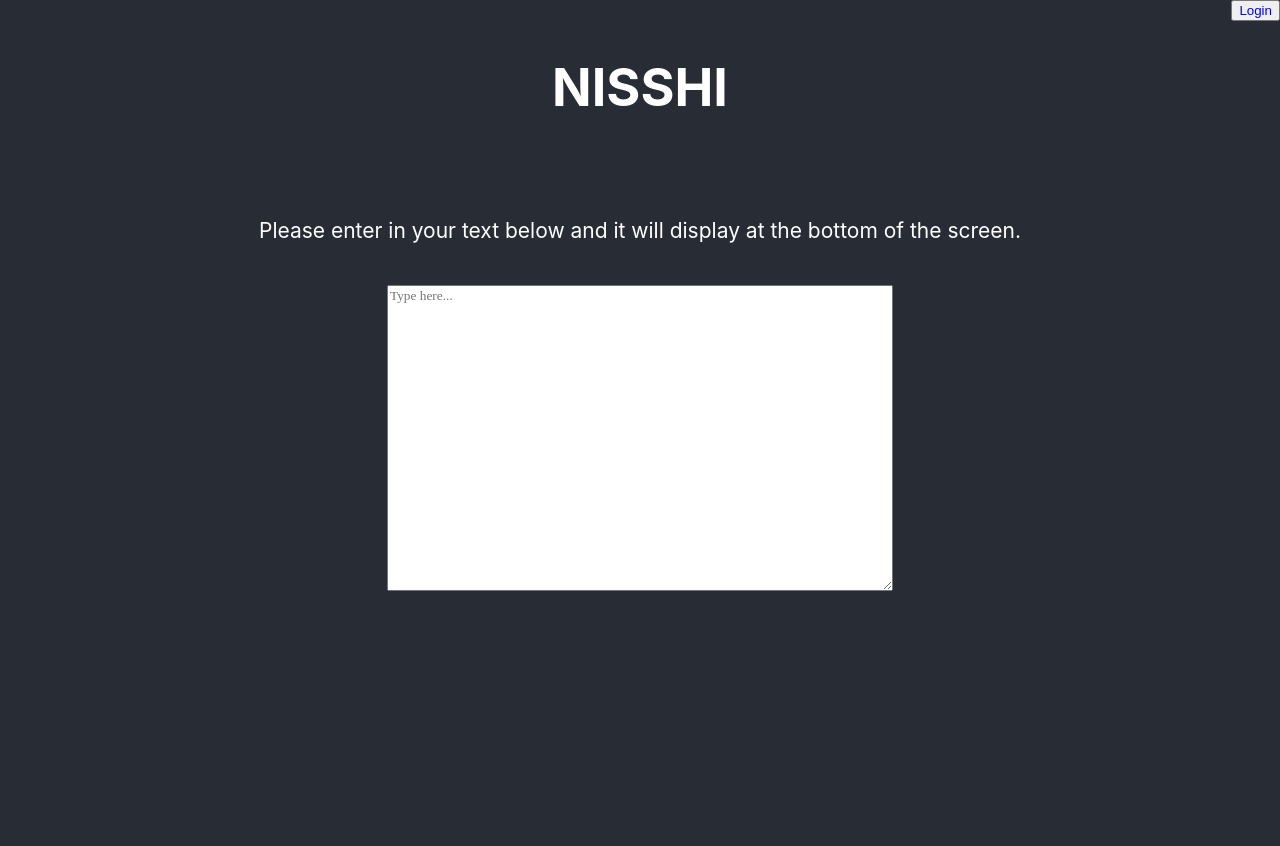
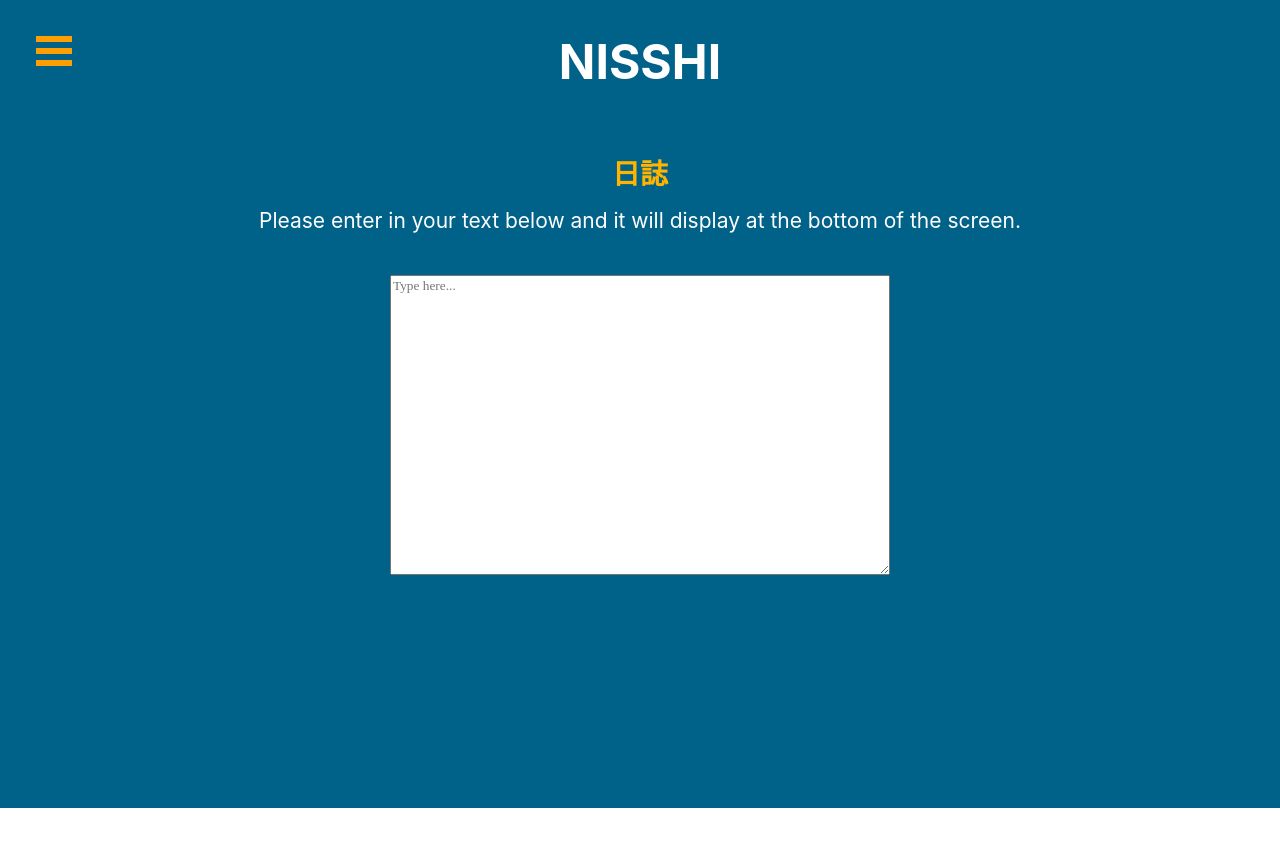
Before and after one commit to DerekPena/Nisshi, a React (Create React App) app: page / in a window 1280 px wide. Shown: the top 846 px of the page. After the commit the page ends 808 px from the top, so only its background shows below. Built offline with nearby package versions, Linux system fonts and the light colour scheme.

Commit message:
Added a sidebar and updated the CSS to reflect our mockup better

```diff
--- a/package.json
+++ b/package.json
@@ -8,6 +8,7 @@
     "@testing-library/react": "^13.4.0",
     "@testing-library/user-event": "^13.5.0",
     "react": "^18.2.0",
+    "react-burger-menu": "^3.0.9",
     "react-dom": "^18.2.0",
     "react-scripts": "5.0.1",
     "web-vitals": "^2.1.4"
--- a/src/frontend/App.css
+++ b/src/frontend/App.css
@@ -9,33 +9,21 @@
 }
 
 .App-header {
-  background-color: #282c34;
+  background-color: #006189;
   max-height: 1vh;
   display: flex;
   flex-direction: column;
-  font-size: calc(10px + 2vmin);
+  font-size: calc(8px + 2vmin);
   color: white;
 }
 
-.App-login {
-  background-color: #282c34;
-  display: flex;
-  flex-direction: column;
-  align-items: end;
-}
-
 .App-content {
-  background-color: #282c34;
+  background-color: #006189;
   min-height: 100vh;
-  max-width: 100%;
   display: flex;
   flex-direction: column;
   align-items: center;
-  justify-content: center;
+  padding-top: 25vh;
   font-size: calc(5px + 2vmin);
   color: white;
 }
-
-.App-link {
-  color: #61dafb;
-}
--- a/src/frontend/App.js
+++ b/src/frontend/App.js
@@ -1,5 +1,6 @@
 import './App.css';
 import React, {useState} from 'react'
+import Sidebar from './sidebar';
 
 function App() {
   const [data, setData]=useState(null)
@@ -12,20 +13,16 @@ function App() {
 
   return (
     <div className="App">
-      <div className="App-login">
-        <button style={{color:"blue"}}>Login</button>
-      </div>
+      <Sidebar pageWrapId={'page-wrap'} outerContainerId={'outer-container'} />
       <header className="App-header">
         <h1>NISSHI</h1>
+        <h3 style={{color:"#ffb400"}}>日誌</h3>
       </header>
-      <div className="App-content">
+      <div className="App-content" id="body">
         <h7>Please enter in your text below and it will display at the bottom of the screen.</h7>
         <p></p>
         <textarea placeholder="Type here..." onChange={getData}
         style={{height:"300px", width:"500px", wordWrap:"break-word", wordBreak:"break-all", fontFamily:"serif"}}/>
-        <h3>{data}</h3>
-      </div>
-      <div className="App-content">
         <h3>{data}</h3>
       </div>
     </div>
--- a/src/frontend/index.css
+++ b/src/frontend/index.css
@@ -1,5 +1,8 @@
 body {
   margin: 0;
+  padding: 0;
+  height: 100vh;
+  width: 100vw;
   font-family: -apple-system, BlinkMacSystemFont, 'Segoe UI', 'Roboto', 'Oxygen',
     'Ubuntu', 'Cantarell', 'Fira Sans', 'Droid Sans', 'Helvetica Neue',
     sans-serif;
@@ -11,3 +14,12 @@ code {
   font-family: source-code-pro, Menlo, Monaco, Consolas, 'Courier New',
     monospace;
 }
+
+* {
+  box-sizing: border-box;
+}
+
+#page-wrap {
+  padding-bottom: 10px;
+  padding-top: 10px;
+}
--- /dev/null
+++ b/src/frontend/sidebar.css
@@ -0,0 +1,77 @@
+/* Position and sizing of burger button */
+.bm-burger-button {
+    position: fixed;
+    width: 36px;
+    height: 30px;
+    left: 36px;
+    top: 36px;
+  }
+
+  /* Color/shape of burger icon bars */
+  .bm-burger-bars {
+    background: #fd9e02;
+  }
+
+  /* Color/shape of burger icon bars on hover*/
+  .bm-burger-bars-hover {
+    background: #fd9e02;
+  }
+
+  /* Position and sizing of clickable cross button */
+  .bm-cross-button {
+    height: 24px;
+    width: 24px;
+  }
+
+  /* Color/shape of close button cross */
+  .bm-cross {
+    background: #ffb400;
+  }
+
+  /*
+  Sidebar wrapper styles
+  Note: Beware of modifying this element as it can break the animations - you should not need to touch it in most cases
+  */
+  .bm-menu-wrap {
+    position: fixed;
+    height: 100%;
+  }
+
+  /* General sidebar styles */
+  .bm-menu {
+    background: #0D709A;
+    padding: 2.5em 1.5em 0;
+    font-size: 1.15em;
+  }
+
+  /* Morph shape necessary with bubble or elastic */
+  .bm-morph-shape {
+    fill: #373a47;
+  }
+
+  /* Wrapper for item list */
+  .bm-item-list {
+    color: #b8b7ad;
+    padding: 0.8em;
+  }
+
+  /* Individual item */
+  .bm-item {
+    display: inline-block;
+    color: #ffffff;
+    font-size: 30px;
+    margin-bottom: 10px;
+    text-align: left;
+    text-decoration: none;
+    transition: color 0.2s;
+  }
+
+  .bm-item:hover {
+    color: #73bfb8;
+  }
+
+
+  /* Styling of overlay */
+  .bm-overlay {
+    background: rgba(0, 0, 0, 0.3);
+  }
--- /dev/null
+++ b/src/frontend/sidebar.js
@@ -0,0 +1,25 @@
+import React from 'react';
+import { slide as Menu } from 'react-burger-menu';
+import './sidebar.css';
+
+export default props => {
+  return (
+    <Menu>
+      <a className="menu-item" href="/">
+        Home
+      </a>
+      <a className="menu-item" href="/login">
+        Login
+      </a>
+      <a className="menu-item" href="/entries">
+        Entries
+      </a>
+      <a className="menu-item" href="/exercises">
+        Exercises
+      </a>
+      <a className="menu-item" href="/journal">
+        Journal
+      </a>
+    </Menu>
+  );
+};
```
Also changed, not shown: 1 other file (tests, documents, lock files or other folders).
